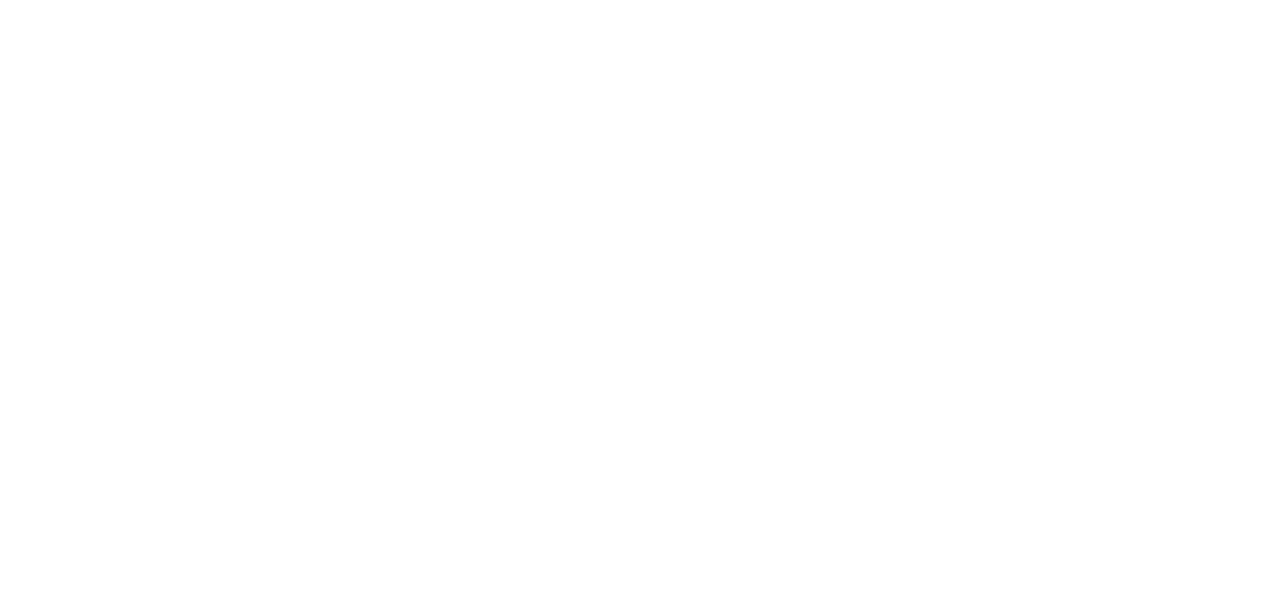
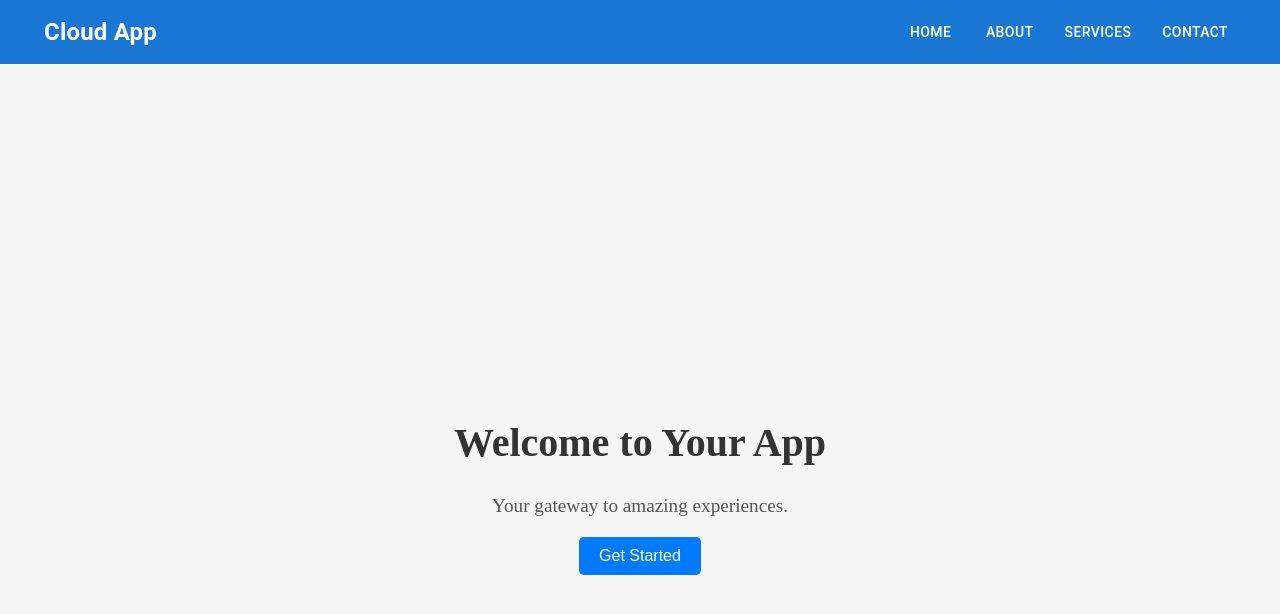
Before and after one commit to Myst-Blazeio/cloud-aws, a React (Vite) app: page /#/ in a window 1280 px wide. Before the commit this address had no page. Shown: the top 614 px of the page. Built offline with nearby package versions, Linux system fonts and the light colour scheme.

Commit message:
hashrouter

```diff
--- a/src/App.jsx
+++ b/src/App.jsx
@@ -1,7 +1,7 @@
 import React from 'react'
 import './App.css'
 import {
-  BrowserRouter as Router,
+  HashRouter as Router,
   Route, Routes
 } from "react-router-dom";
 import Login from './components/auth/login/Login';
@@ -13,9 +13,9 @@ const App = () => {
     <>
       <Router>
         <Routes>
-          <Route path="/cloud-aws/" element={<HomePage />} />
-          <Route path="/cloud-aws/login" element={<Login />} />
-          <Route path="/cloud-aws/*" element={<Navbar />} />
+          <Route path="/" element={<HomePage />} />
+          <Route path="/login" element={<Login />} />
+          <Route path="/*" element={<Navbar />} />
         </Routes>
       </Router>
     </>
--- a/src/components/common/Navbar/submodules/NavbarMain.jsx
+++ b/src/components/common/Navbar/submodules/NavbarMain.jsx
@@ -10,7 +10,7 @@ const NavbarMain = () => {
   const navigate = useNavigate();
 
   const handleHomePage = () => {
-    navigate('/cloud-aws/');
+    navigate('/');
   };
 
   return (
--- a/src/components/test/Homepage.jsx
+++ b/src/components/test/Homepage.jsx
@@ -48,7 +48,7 @@ const HomePage = () => {
     const navigate = useNavigate();
 
   const handleGetStarted = () => {
-    navigate('/cloud-aws/login');
+    navigate('/login');
   };
 
   return (
--- a/vite.config.js
+++ b/vite.config.js
@@ -3,5 +3,5 @@ import react from '@vitejs/plugin-react';
 
 export default defineConfig({
   plugins: [react()],
-  base: '/cloud-aws/', // Add this line
+  base: '/', // Add this line
 });
```
Also changed, not shown: public/404.html (deleted, +0 -7 lines), public/text.txt (added).
